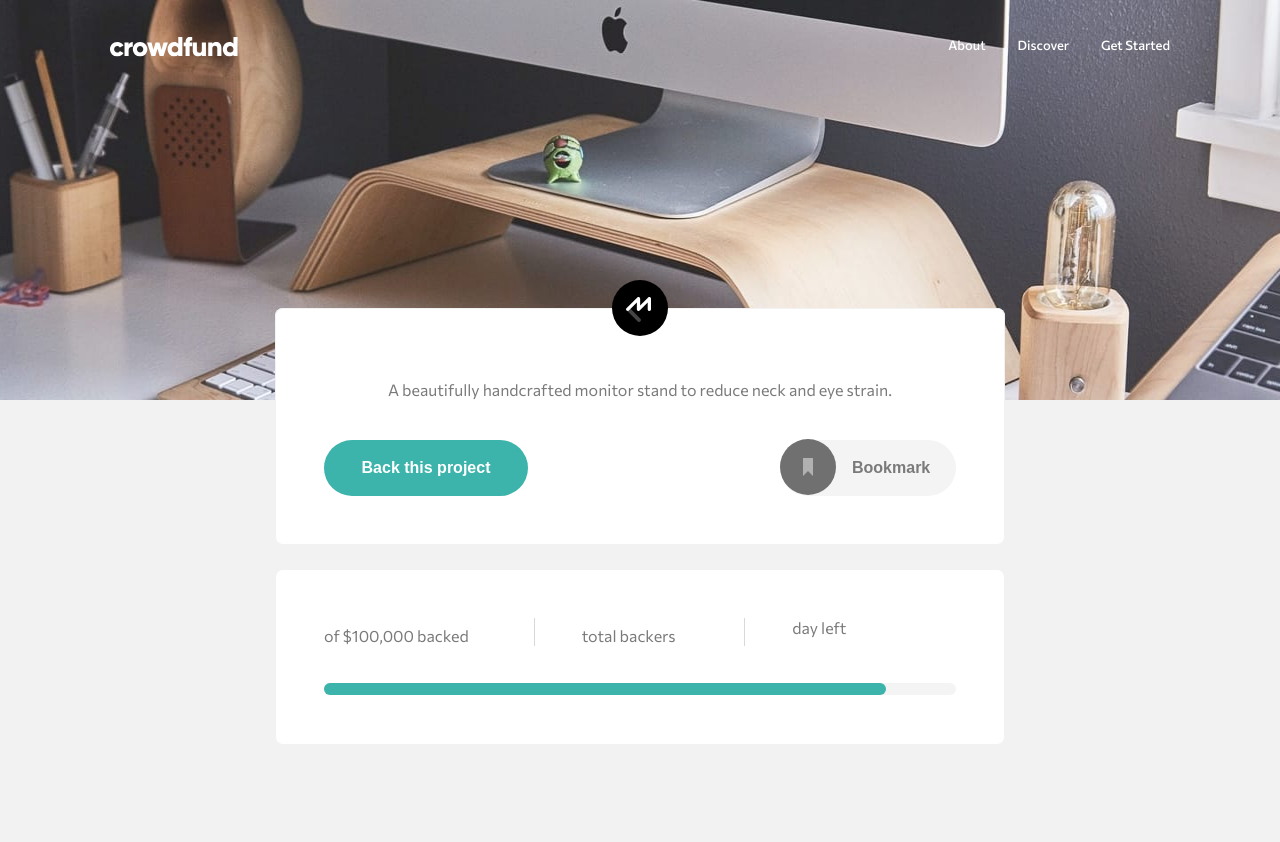
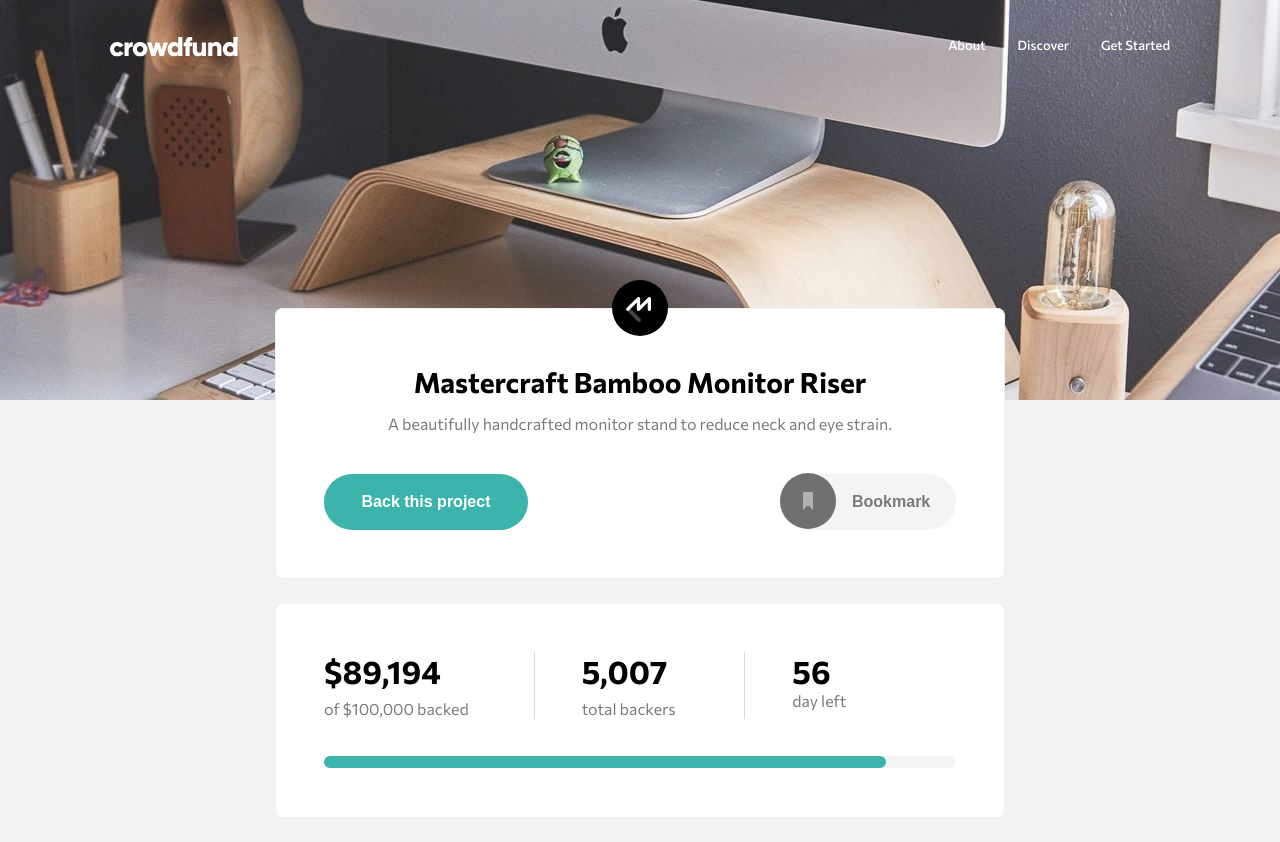
Before and after one commit to mdashfaque-mamdu-au17/crowd-funding-product-page, a React (Create React App) app: page / in a window 1280 px wide. Before the commit the page ends 800 px from the top, so only its background shows below. Built offline with nearby package versions, Linux system fonts and the light colour scheme.

Commit message:
text styling for digits

```diff
--- a/src/components/Texts/Title.js
+++ b/src/components/Texts/Title.js
@@ -1,9 +1,12 @@
 import React from 'react';
 import classes from './Title.module.css';
 
-const Title = ({ primary, content }) => {
+const Title = ({ primary, children }) => {
   if (primary) {
-    return <h1 className={classes['primary-heading']}>{content}</h1>;
+    return <h1 className={classes['primary-heading']}>{children}</h1>;
+  }
+  if (!primary) {
+    return <h1 className={classes['primary-digits']}>{children}</h1>;
   }
 };
 
--- a/src/components/Texts/Title.module.css
+++ b/src/components/Texts/Title.module.css
@@ -5,6 +5,11 @@
   font-weight: 700;
 }
 
+.primary-digits {
+  font-size: 32px;
+  line-height: 39px;
+  font-weight: 700;
+}
 @media screen and (min-width: 768px) {
   .primary-heading {
     font-size: 28px;
```
